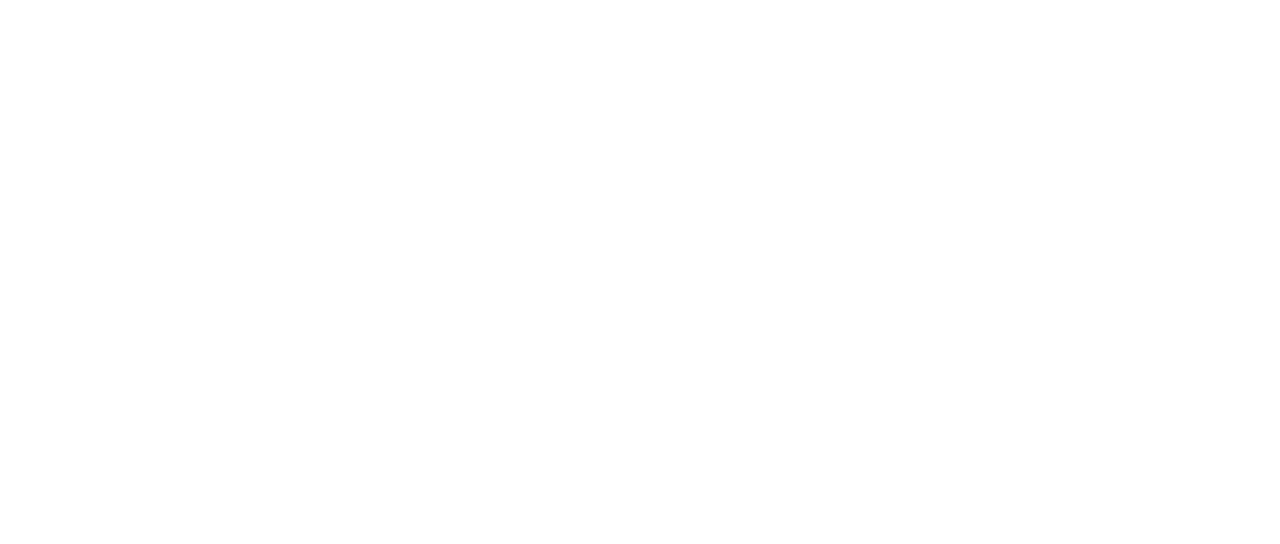
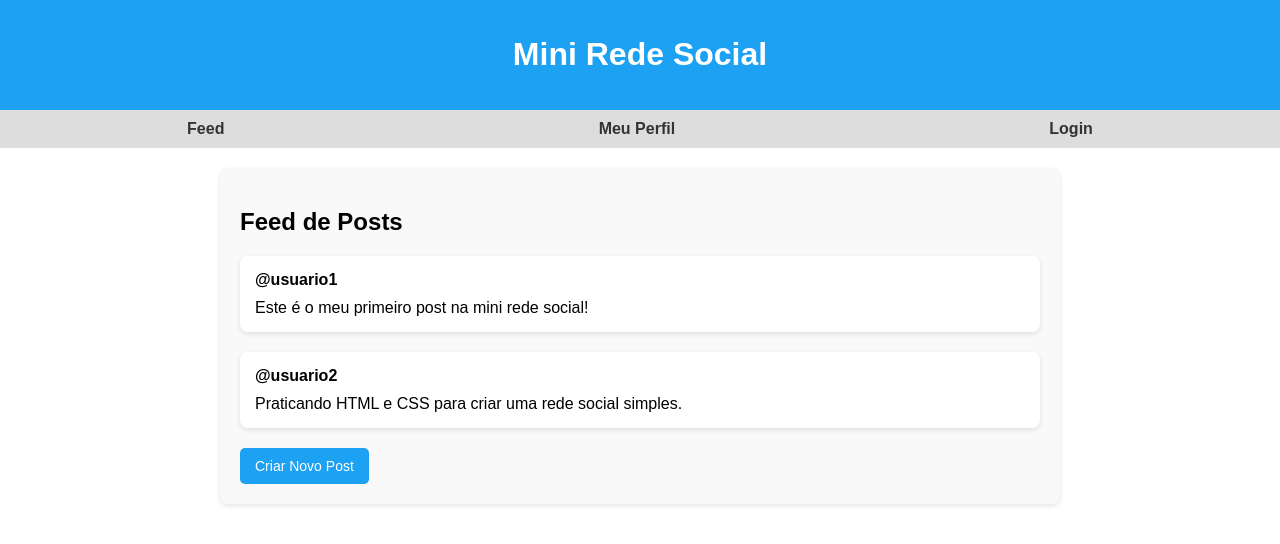
Before and after one commit to caikymorais/mini-social-network, a plain HTML site: page index.html in a window 1280 px wide. Drawn offline with Linux system fonts and the light colour scheme.

Commit message:
Adicionado tela login

```diff
--- /dev/null
+++ b/css/styles.css
@@ -0,0 +1,57 @@
+body {
+  font-family: Arial, sans-serif;
+  margin: 0;
+  padding: 0;
+  box-sizing: border-box;
+}
+header {
+  background-color: #1da1f2;
+  color: white;
+  padding: 15px;
+  text-align: center;
+}
+nav {
+  display: flex;
+  justify-content: space-around;
+  background-color: #ddd;
+  padding: 10px 0;
+}
+nav a {
+  text-decoration: none;
+  color: #333;
+  font-weight: bold;
+}
+main {
+  max-width: 800px;
+  margin: 20px auto;
+  padding: 20px;
+  background-color: #f9f9f9;
+  border-radius: 8px;
+  box-shadow: 0 2px 5px rgba(0, 0, 0, 0.1);
+}
+.post {
+  background: #fff;
+  margin-bottom: 20px;
+  padding: 15px;
+  border-radius: 8px;
+  box-shadow: 0 2px 5px rgba(0, 0, 0, 0.1);
+}
+.post-author {
+  font-weight: bold;
+  margin-bottom: 10px;
+}
+.button {
+  display: inline-block;
+  background-color: #1da1f2;
+  color: white;
+  padding: 10px 15px;
+  border: none;
+  border-radius: 5px;
+  text-align: center;
+  text-decoration: none;
+  font-size: 14px;
+  cursor: pointer;
+}
+.button:hover {
+  background-color: #0c85d0;
+}
--- a/index.html
+++ b/index.html
@@ -1,14 +1,37 @@
 <!DOCTYPE html>
-<html lang="en">
+<html lang="pt-br">
 
 <head>
   <meta charset="UTF-8">
   <meta name="viewport" content="width=device-width, initial-scale=1.0">
-  <title>Document</title>
+  <title>Mini Rede Social</title>
+  <link rel="stylesheet" href="css/styles.css">
 </head>
 
 <body>
+  <header>
+    <h1>Mini Rede Social</h1>
+  </header>
+  <nav>
+    <a href="#">Feed</a>
+    <a href="perfil.html">Meu Perfil</a>
+    <a href="login.html">Login</a>
+  </nav>
 
+  <main id="feed">
+    <h2>Feed de Posts</h2>
+    <div class="post">
+      <div class="post-author">@usuario1</div>
+      <div class="post-content">Este é o meu primeiro post na mini rede social!</div>
+    </div>
+    <div class="post">
+      <div class="post-author">@usuario2</div>
+      <div class="post-content">Praticando HTML e CSS para criar uma rede social simples.</div>
+    </div>
+    <button class="button" onclick="novoPost()">Criar Novo Post</button>
+  </main>
+
+  <script src="js/scripts.js"></script>
 </body>
 
 </html>
--- /dev/null
+++ b/js/scripts.js
@@ -0,0 +1,3 @@
+function novoPost() {
+  alert("Funcionalidade de criar novo post ainda não implementada!");
+}
```
Also changed, not shown: login.html (added, +28 -0 lines).
